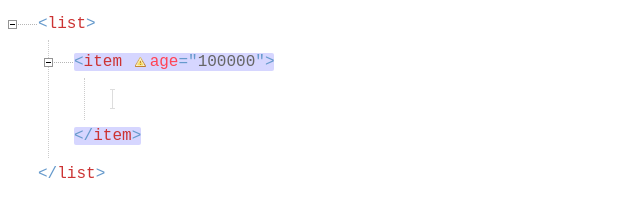
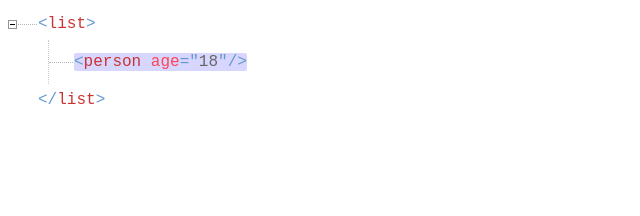
Before and after one commit to uhziel/gxeditor, a plain HTML site: page test.html in a window 1280 px wide. Shown: the whole page, without its empty margins (0-640 px from the left). Drawn offline with nearby package versions, Linux system fonts and the light colour scheme.

Commit message:
整理下准备下一阶段的测试xml结构

```diff
--- a/test.html
+++ b/test.html
@@ -8,7 +8,7 @@
 
     <script type="text/javascript">
         function start() {
-            var xml = "<list><item age='100000' /></list>";
+            var xml = "<list><person age='18' /></list>";
 
             ///////////////////////////////////////
             // Num
@@ -120,7 +120,7 @@
                         let child_name = element.child_elements[key];
                         const param = getNewElementParam(child_name);
                         let menu_action = {
-                            caption: `Add <${child_name}/>`,
+                            caption: `添加 <${child_name}/>`,
                             action: Xonomy.newElementChild,
                             actionParameter: param,
                         }
@@ -137,7 +137,7 @@
                             defaultString = attribute.askerParameter.default;
                         }
                         let menu_action = {
-                            caption: `Add @${key}`,
+                            caption: `添加 @${key}`,
                             action: Xonomy.newAttribute,
                             actionParameter: { name: key, value: defaultString },
                             hideIf: function (jsElement) { return jsElement.hasAttribute(key); }
@@ -201,21 +201,26 @@
                 elements: {
                     "list": {
                         menu: [],
-                        child_elements: ["item"],
-                        collapsed: function (jsElement) { return false }
+                        child_elements: ["person"],
                     },
-                    "item": {
+                    "person": {
                         ...genNumAttrSpec({ min: 1, max: 10 }),
-                        hasText: true,
                         backgroundColour: "#d6d6ff",
                         menu: [],
+                        child_elements: ["skill"],
                         attributes: {
                             "age": genNumAttrSpec({ default: 20, min: 0, max: 100, precision: 1, tips: "年龄", desc: "范围(0,100)"}),
                             "height": genNumAttrSpec({ default: 170, min: 0, max: 200, precision: 0.01, optional: true }),
                             "create_time": dateAttrSpec
                         },
-                        collapsed: function (jsElement) { return false }
                     },
+                    "skill": {
+                        menu: [],
+                        attributes: {
+                            "id" : genNumAttrSpec({default: 1, precision: 1}),
+                            "level" : genNumAttrSpec({default: 1, precision: 1}),
+                        }
+                    }
                 }
             };
             genMenu(spec);
```
